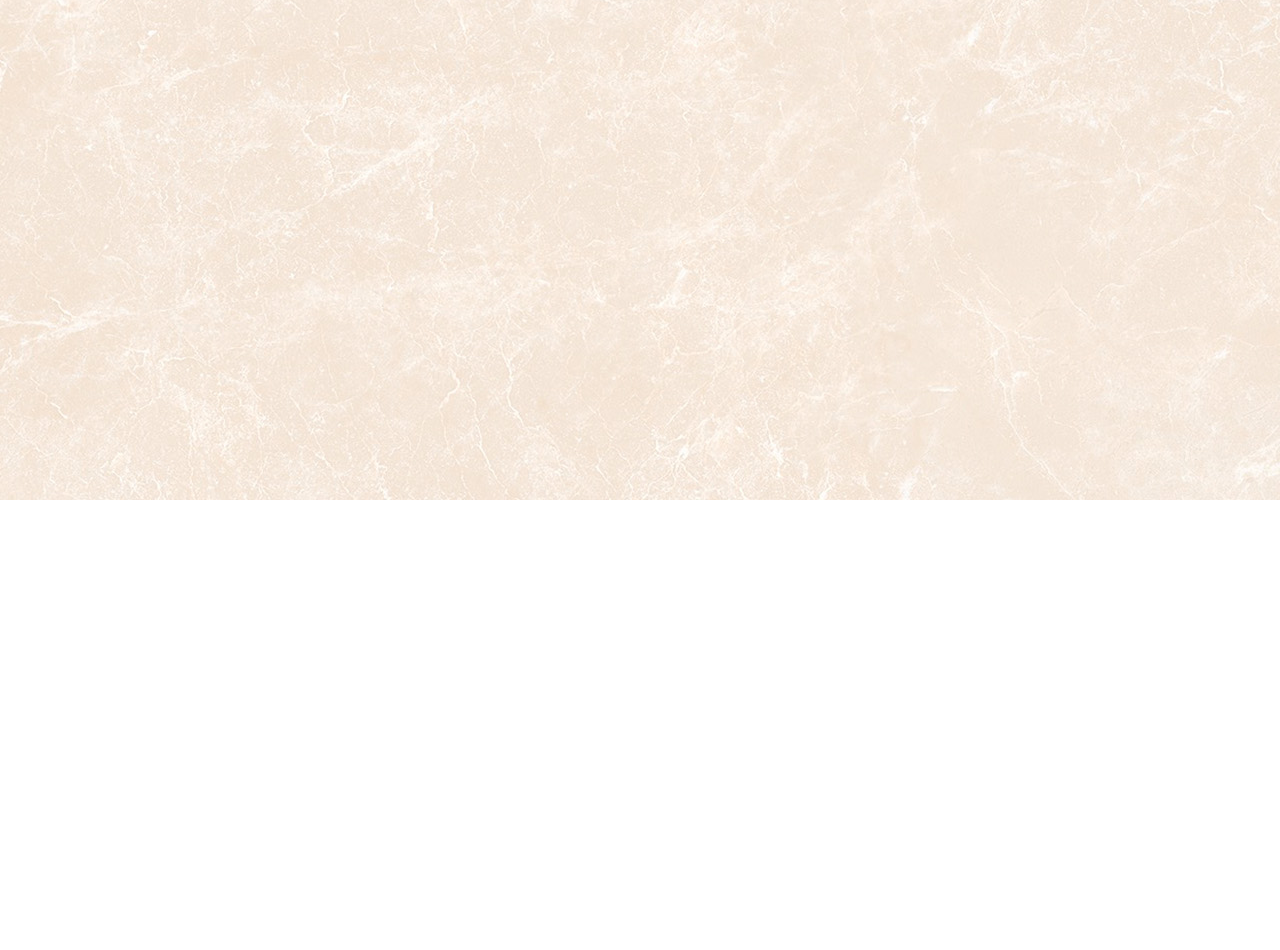
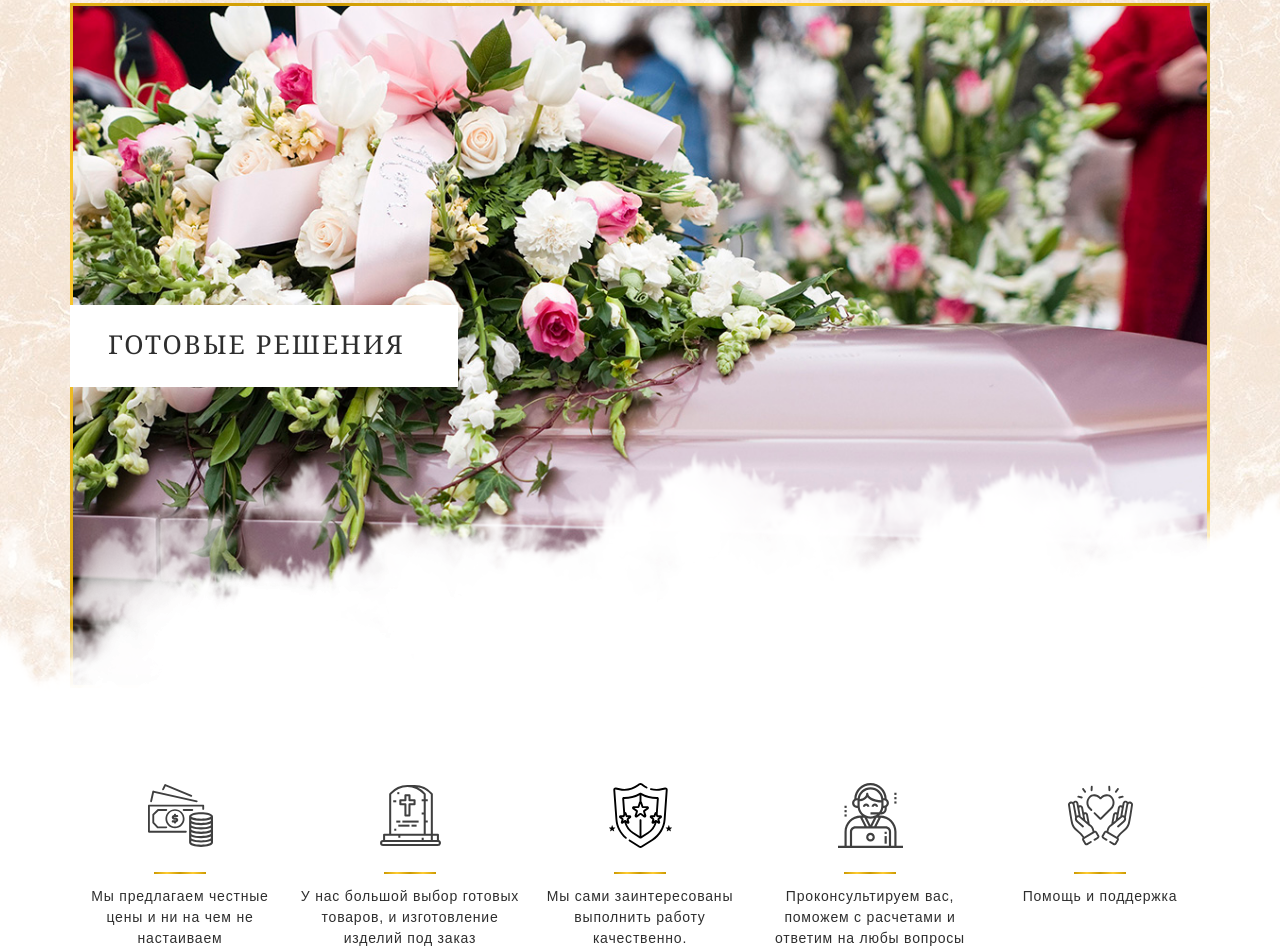
Before and after one commit to AlexKobiliansky/blago, a website: page app/index.html in a window 1280 px wide. Shown: the part 300-1250 px from the top of the page. Before the commit the page ends 800 px from the top, so only its background shows below. Drawn offline with Linux system fonts and the light colour scheme.

Commit message:
sections intro & advantages complete

```diff
--- a/app/index.html
+++ b/app/index.html
@@ -26,7 +26,7 @@
 
 </head>
 
-<body class="ishome">
+<body>
 <div id="page-container">
 	<!-- mobile-mnu -->
 	<div id="mobile-mnu" data-logo="img/logo.png">
@@ -141,8 +141,64 @@
 			</div>
 		</header>
 		<!-- HEADER END -->
+
+		<div class="intro-content">
+			<div class="container">
+				<h1>17 лет безупречной работы</h1>
+
+				<div class="intro-img">
+					<img src="img/intro-img.jpg" alt="alt">
+					<div class="intro-notice">Готовые решения</div>
+				</div>
+			</div>
+		</div>
+
+		<img src="img/clouds.png" alt="alt" class="clouds">
 	</section>
 	<!-- ======= SECTION INTRO END ======= -->
+
+	<!-- ======= SECTION ADVANTAGES START ======= -->
+	<div class="s-advantages">
+		<div class="container">
+			<div class="advantages-wrap">
+				<!-- adv-item -->
+				<div class="adv-item">
+					<img src="img/icons/adv-icon-1.svg" alt="alt" class="svg">
+					<div class="adv-item-title">Мы предлагаем честные <br> цены и ни на чем не настаиваем</div>
+				</div>
+				<!-- /adv-item -->
+
+				<!-- adv-item -->
+				<div class="adv-item">
+					<img src="img/icons/adv-icon-2.svg" alt="alt" class="svg">
+					<div class="adv-item-title">У нас большой выбор готовых товаров, и изготовление изделий под заказ</div>
+				</div>
+				<!-- /adv-item -->
+
+				<!-- adv-item -->
+				<div class="adv-item">
+					<img src="img/icons/adv-icon-3.svg" alt="alt" class="svg">
+					<div class="adv-item-title">Мы сами заинтересованы выполнить работу качественно.</div>
+				</div>
+				<!-- /adv-item -->
+
+				<!-- adv-item -->
+				<div class="adv-item">
+					<img src="img/icons/adv-icon-4.svg" alt="alt" class="svg">
+					<div class="adv-item-title">Проконсультируем вас, поможем с расчетами и ответим на любы вопросы</div>
+				</div>
+				<!-- /adv-item -->
+
+				<!-- adv-item -->
+				<div class="adv-item">
+					<img src="img/icons/adv-icon-5.svg" alt="alt" class="svg">
+					<div class="adv-item-title">Помощь и поддержка</div>
+				</div>
+				<!-- /adv-item -->
+			</div>
+		</div>
+	</div>
+	<!-- ======= SECTION ADVANTAGES END ======= -->
 
 </div>
 
--- a/app/sass/base/_general.sass
+++ b/app/sass/base/_general.sass
@@ -64,13 +64,6 @@ ul
 .hidden
   display: none!important
 // ======= END TEMPLATE STYLES =======
-
-
-.ishome
-  background-image: url('../img/bg-main.jpg')
-  background-position: left top
-  background-repeat: repeat-y
-
 .svg
   +mt(.3s)
 
--- a/app/sass/base/_media.sass
+++ b/app/sass/base/_media.sass
@@ -5,6 +5,19 @@
 
 // ≥1200px
 +media-breakpoint-down(lg)
+
+  .intro-img
+    height: 550px
+
+  .intro-notice
+    padding: 20px 40px 20px 20px
+    font-size: 22px
+
+  .s-intro
+    .clouds
+      bottom: -527px
+      left: -745px
+
   .main-mnu
     padding-left: 0
     font-size: 14px
@@ -49,6 +62,18 @@
 // ≥992px
 +media-breakpoint-down(md)
 
+  .intro-content
+    padding-top: 50px
+    h1
+      font-size: 36px
+
+  .intro-img
+    height: 450px
+
+  .advantages-wrap
+    grid-template-columns: repeat(3, 1fr)
+    grid-gap: 30px
+
   .hamburger
     display: block
 
@@ -88,9 +113,34 @@
 
 // ≥480px
 +media-breakpoint-down(xs)
+  .intro-content
+    h1
+      font-size: 28px
+
+  .intro-img
+    height: 360px
+
+  .intro-notice
+    padding: 15px 30px
+    font-size: 18px
+
+  .advantages-wrap
+    grid-template-columns: repeat(2, 1fr)
 
 
 @media (max-width: 390px)
+
+  .intro-content
+    h1
+      font-size: 22px
+
+  .intro-img
+    height: 280px
+
+  .intro-notice
+    padding: 10px 15px
+    font-size: 14px
+
   .hamburger
     margin-left: 10px
 
--- /dev/null
+++ b/app/sass/layout/_s-advantages.sass
@@ -0,0 +1,28 @@
+.s-advantages
+  padding-top: 58px
+
+.advantages-wrap
+  display: grid
+  grid-template-columns: repeat(5, 1fr)
+  grid-gap: 10px
+
+.adv-item
+  text-align: center
+  .svg
+    height: 65px
+    width: auto
+    margin-bottom: 35px
+  &-title
+    font-size: 14px
+    font-weight: 300
+    line-height: 1.5
+    position: relative
+    &:before
+      content: ''
+      position: absolute
+      width: 52px
+      height: 2px
+      +grad-horisont
+      left: 50%
+      transform: translateX(-50%)
+      top: -15px
--- /dev/null
+++ b/app/sass/layout/_s-intro.sass
@@ -0,0 +1,51 @@
+.s-intro
+  background-image: url('../img/bg-main.jpg')
+  background-position: left top
+  background-repeat: repeat-y
+  position: relative
+  overflow: hidden
+  .clouds
+    position: absolute
+    bottom: -473px
+    left: -647px
+
+.intro-content
+  padding: 80px 0 37px
+  h1
+    font-family: "NotoSerif" , sans-serif
+    text-align: center
+    font-size: 54px
+    opacity: .3
+    font-weight: 400
+    text-transform: uppercase
+    margin-bottom: 18px
+
+.intro-img
+  position: relative
+  height: 685px
+  border: 3px solid $acc-darkgold
+  border-image: linear-gradient(45deg, $acc-darkgold 0, $acc-lightgold 25%, $acc-darkgold 50%, $acc-lightgold 75%, $acc-darkgold 100%) 3
+  img
+    width: 100%
+    height: 100%
+    object-fit: cover
+
+.intro-notice
+  position: absolute
+  font-family: "NotoSerif", sans-serif
+  font-size: 26px
+  letter-spacing: 0.08em
+  text-transform: uppercase
+  padding: 26px 53px 30px 35px
+  background-color: #fff
+  left: 0
+  top: 50%
+  transform: translateY(-50%)
+  &:before
+    content: ''
+    position: absolute
+    left: -3px
+    top: 0
+    height: 100%
+    width: 3px
+    background-color: #fff
--- a/app/sass/main.sass
+++ b/app/sass/main.sass
@@ -6,7 +6,8 @@
 
 
 @import layout/header
-//all sections of main page must be there
+@import layout/s-intro
+@import layout/s-advantages
 @import layout/footer
 
 
```
Also changed, not shown: app/css/main.min.css, app/img/clouds.png (added), app/img/icons/adv-icon-1.svg (added), app/img/icons/adv-icon-2.svg (added), app/img/icons/adv-icon-3.svg (added), app/img/icons/adv-icon-4.svg (added), app/img/icons/adv-icon-5.svg (added), app/img/intro-img.jpg (added). Lines whose indentation alone changed are shown as unchanged.
